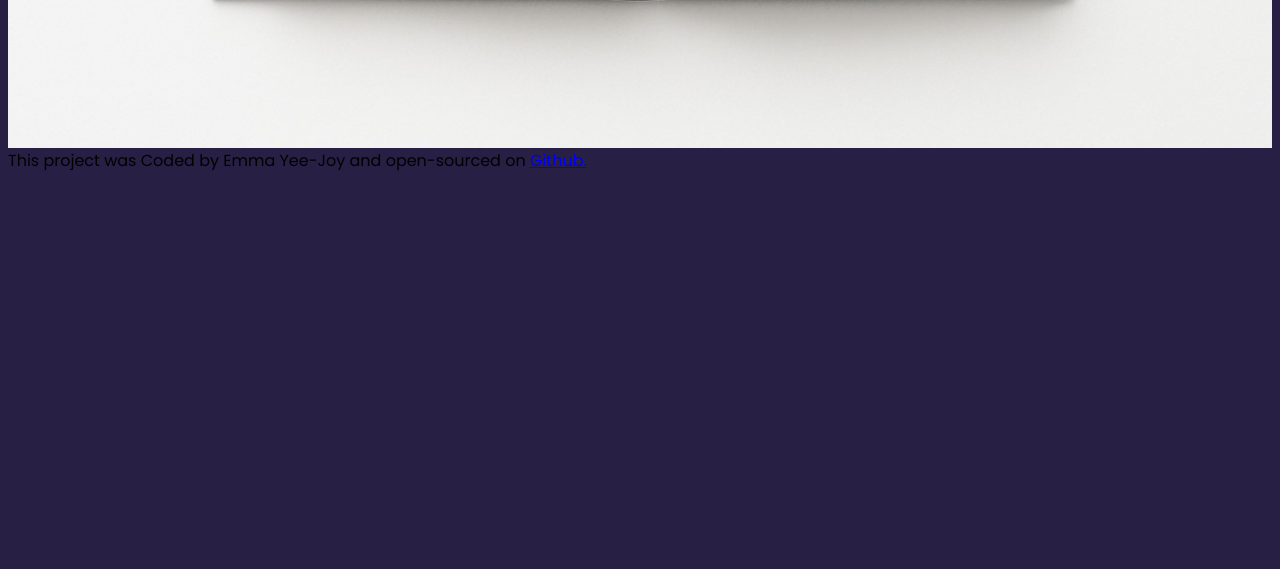
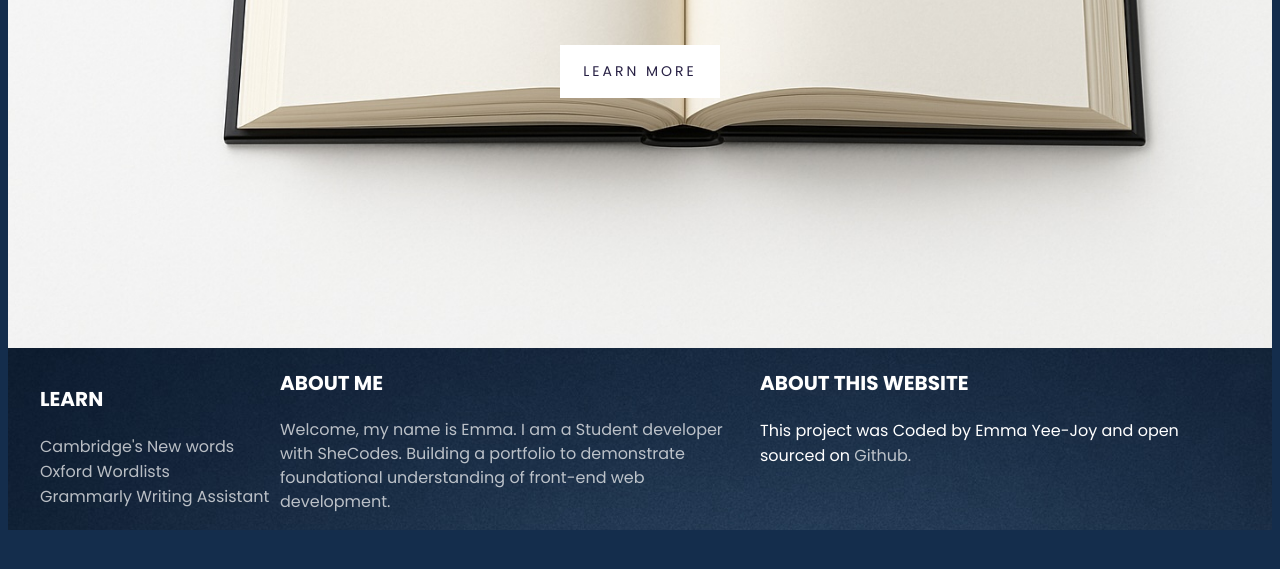
Before and after one commit to eyeej/SheCodes-Responsive-2, a plain HTML site: page index.html in a window 1280 px wide. Shown: the part 663-1232 px from the top of the page. Before the commit the page ends 844 px from the top, so only its background shows below. Drawn offline with Linux system fonts and the light colour scheme.

Commit message:
footer included

```diff
--- a/index.html
+++ b/index.html
@@ -14,11 +14,37 @@
 <header>
 <h1>Dictionary</h1>
 <h2>Word search for the curious</h2>
-<a href="#more">Learn more</a>
+<a href="#more" title="Click Here">Learn more</a>
 </header>
+</div>
 <footer>
-This project was Coded by Emma Yee-Joy and open-sourced on <a href="https://github.com/eyeej/SheCodes-Responsive-2" target="_blank">Github.</a>
-    </footer>
+<section class="grid">
+<ul>
+<h3>LEARN</h3>
+<li>
+    <a href="https://dictionaryblog.cambridge.org/category/new-words/" target="_blank" title="Cambridge Dictionary">
+        Cambridge's New words</a>
+</li>
+<li>
+    <a href="https://www.oed.com/discover/word-lists" target="_blank" title="Oxford Dictionary">Oxford Wordlists</a>
+</li>
+<li>
+    <a href="https://app.grammarly.com/" target="_blank" title="Grammarly">Grammarly Writing Assistant</a>
+</li>
+</ul>
+<div>
+<h3>ABOUT ME</h3>
+<P>Welcome, my name is Emma. I am a Student developer with SheCodes.
+Building a portfolio to demonstrate foundational understanding of front-end web development.
+</P>
+</div>
+<div>
+<h3>ABOUT THIS WEBSITE</h3>
+This project was Coded by Emma Yee-Joy and open sourced on
+<a href="https://github.com/eyeej/SheCodes-Responsive-2" target="_blank" title="e_yeej">Github.</a>
+</div>
+</section>
+</footer>
 </div>
 </body>
 </html>
--- a/src/styles.css
+++ b/src/styles.css
@@ -1,10 +1,23 @@
 body {
  font-family: 'Poppins', sans-serif;
- background-color: #272044;
+ background-color: #142d4c;
+ background-repeat: no-repeat;
+ background-size: cover;
+ padding: 100px 0;
 }
 
 .container {
     max-width: 1400px;
+    margin: 0 auto;
+}
+
+.grid {
+    display: grid;
+    grid-template-columns: 1fr 2fr 2fr;
+}
+
+section {
+    max-width: 1200px;
     margin: 0 auto;
 }
 
@@ -14,7 +27,7 @@ header {
     background-size: cover;
     text-align: center;
     color: black;
-    padding: 200px 0;
+    padding: 250px 0;
 }
 
 header h1 {
@@ -46,6 +59,45 @@ header a {
     display: inline-block;
 }
 
+footer {
+    color: white;
+    background-image: url('../images/responsivefooter.jpg');
+}
+
+footer h3 {
+    font-weight: 700;
+    font-size: 20px;
+    line-height: 30px;
+}
+
+footer p {
+    font-weight: 400;
+    font-size: 16px;
+    opacity: 0.7;
+    margin-right: 20px;
+    line-height: 24px;
+}
+
+footer ul {
+    padding: 0;
+}
+
+footer li {
+    list-style: none;
+    margin: 0;
+    padding: 0;
+}
+
+footer a {
+    color: white;
+    opacity: 0.7;
+    text-decoration: none;
+}
+
+
+
+
+
 @media (max-width: 900px) {
     header {
         padding: 60px 0;
```
Also changed, not shown: images/dictionaryfooter.jpg (added), images/responsivefooter.jpg (added).
